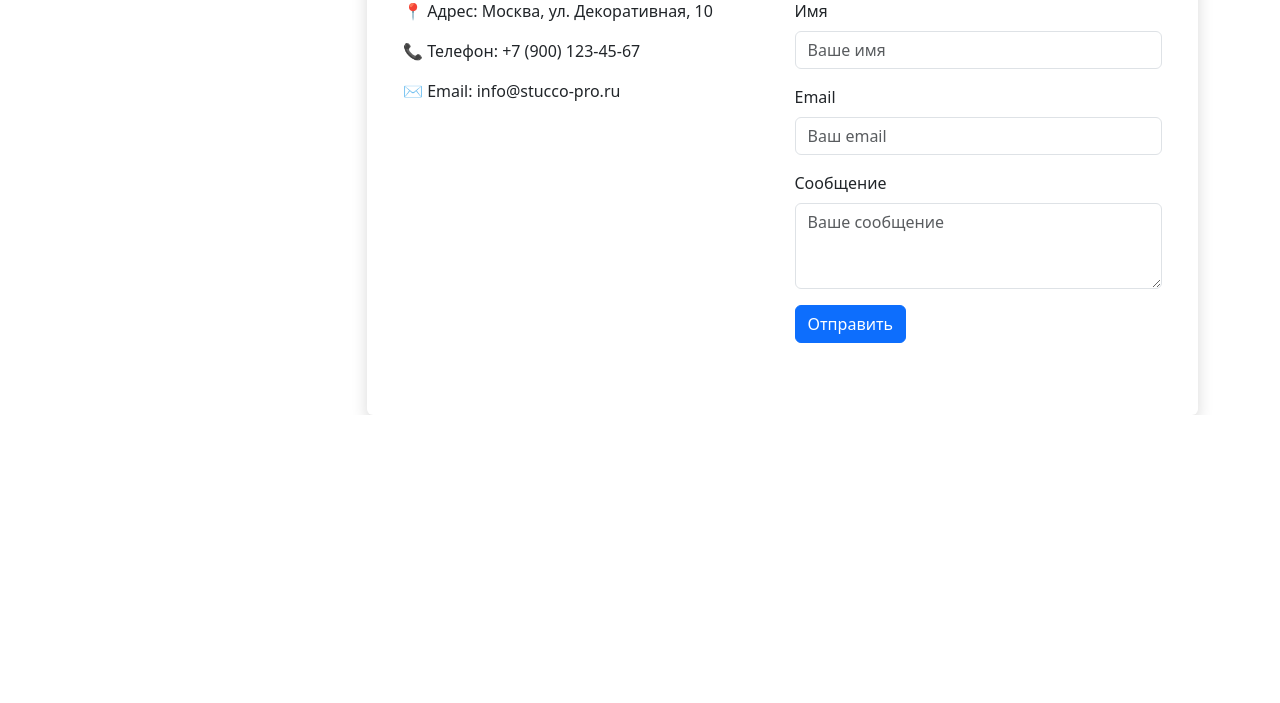
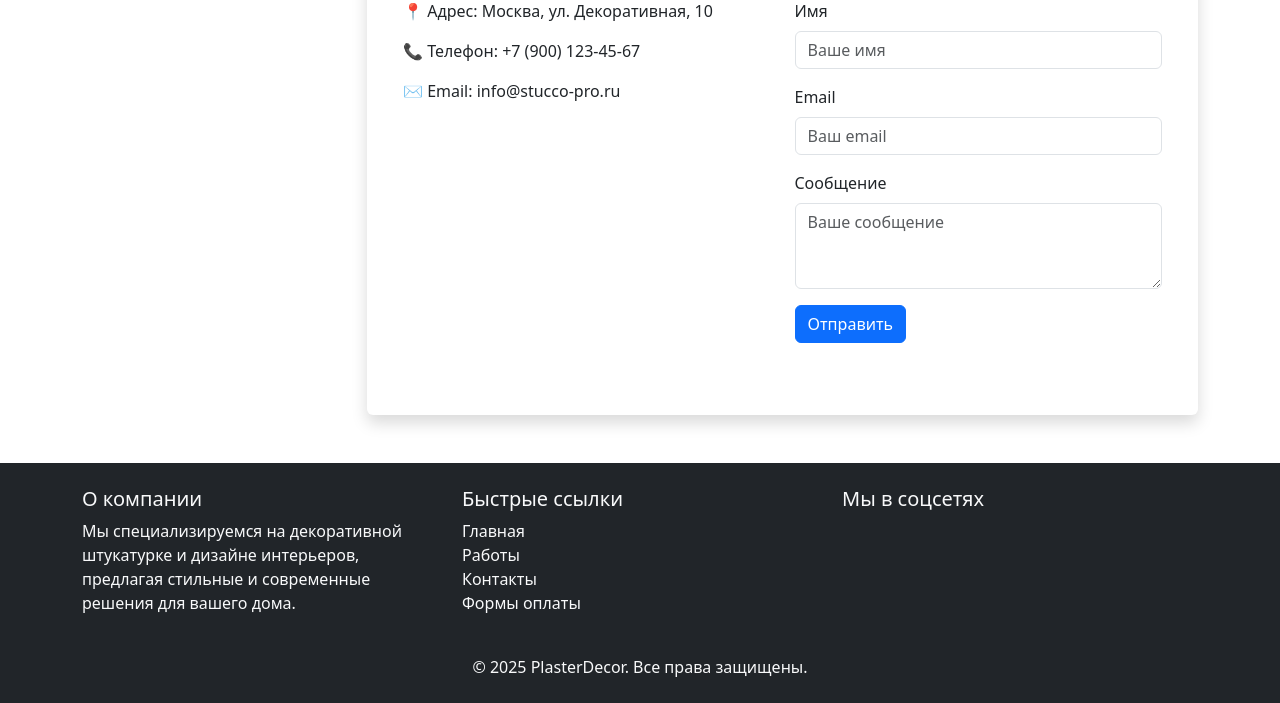
Before and after one commit to Xyxas37/Django, a Django app: page / in a window 1280 px wide. Shown: the part 1044-1747 px from the top of the page. Before the commit the page ends 1459 px from the top, so only its background shows below. Run offline with Django 5.2, Linux system fonts and the light colour scheme; some libraries are stand-ins or nearby versions.

Commit message:
DZ47A
DZ47A

```diff
--- /dev/null
+++ b/zanuda/bonza/templates/bonza/futer.html
@@ -0,0 +1,38 @@
+<footer class="bg-dark text-light py-4 mt-5">
+    <div class="container">
+        <div class="row">
+            <!-- 1️⃣ О компании -->
+            <div class="col-md-4">
+                <h5>О компании</h5>
+                <p>Мы специализируемся на декоративной штукатурке и дизайне интерьеров, предлагая стильные и современные решения для вашего дома.</p>
+            </div>
+
+            <!-- 2️⃣ Быстрые ссылки -->
+            <div class="col-md-4">
+                <h5>Быстрые ссылки</h5>
+                <ul class="list-unstyled">
+                    <li><a href="{% url 'index' %}" class="text-light text-decoration-none">Главная</a></li>
+                    <li><a href="{% url 'works' %}" class="text-light text-decoration-none">Работы</a></li>
+                    <li><a href="{% url 'contacts' %}" class="text-light text-decoration-none">Контакты</a></li>
+                    <li><a href="{% url 'payments' %}" class="text-light text-decoration-none">Формы оплаты</a></li>
+                </ul>
+            </div>
+
+            <!-- 3️⃣ Социальные сети -->
+            <div class="col-md-4">
+                <h5>Мы в соцсетях</h5>
+                <a href="https://www.facebook.com" class="text-light me-3"><i class="fab fa-facebook fa-lg"></i></a>
+                <a href="https://www.instagram.com" class="text-light me-3"><i class="fab fa-instagram fa-lg"></i></a>
+                <a href="https://www.twitter.com" class="text-light"><i class="fab fa-twitter fa-lg"></i></a>
+            </div>
+        </div>
+
+        <!-- Копирайт -->
+        <div class="text-center mt-4">
+            <p class="mb-0">&copy; 2025 PlasterDecor. Все права защищены.</p>
+        </div>
+    </div>
+</footer>
+
+<!-- Подключение FontAwesome для иконок соцсетей -->
+<script src="https://kit.fontawesome.com/YOUR_KIT_CODE.js" crossorigin="anonymous"></script>
--- a/zanuda/bonza/templates/bonza/layoute.html
+++ b/zanuda/bonza/templates/bonza/layoute.html
@@ -69,6 +69,8 @@
     </div>
 </div>
 
+
+{% include 'bonza/futer.html' %}
 <!-- Подключаем Bootstrap JS -->
 <script src="https://cdn.jsdelivr.net/npm/bootstrap@5.3.0/dist/js/bootstrap.bundle.min.js"></script>
 
```
